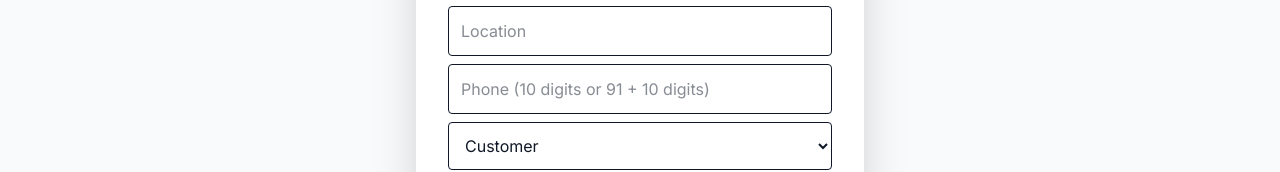
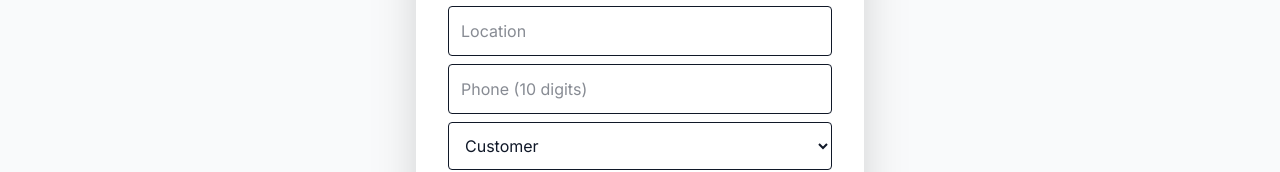
Before and after one commit to ShaikFiroz-developer/hclairline, a React (Vite) app: page /register in a window 1280 px wide. Shown: the part 470-642 px from the top of the page. Built offline with nearby package versions, Linux system fonts and the light colour scheme.

Commit message:
Update Register.jsx

```diff
--- a/src/components/auth/Register.jsx
+++ b/src/components/auth/Register.jsx
@@ -1,3 +1,4 @@
+
 import React, { useMemo, useState } from 'react';
 import { motion } from 'framer-motion';
 import { useNavigate } from 'react-router-dom';
@@ -23,8 +24,8 @@ const Register = ({ darkMode }) => {
   const handleChange = (e) => {
     const { name, value } = e.target;
     if (name === 'phone') {
-      // digits only, no leading +
-      const sanitized = value.replace(/\D/g, '').slice(0, 15);
+      // Allow only digits, max 10
+      const sanitized = value.replace(/\D/g, '').slice(0, 10);
       setFormData({ ...formData, phone: sanitized });
       return;
     }
@@ -41,8 +42,8 @@ const Register = ({ darkMode }) => {
     if (!ageNum || ageNum < 18 || ageNum > 120) e.age = 'Age must be between 18 and 120';
     if (!['M', 'F'].includes(formData.gender)) e.gender = 'Select a gender';
     if (!formData.location || formData.location.trim().length < 2) e.location = 'Enter a valid location';
-    // Indian numbers: either 10 digits (local) or 12 digits starting with 91 (country code without +)
-    if (!/^(91\d{10}|\d{10})$/.test(formData.phone.trim())) e.phone = 'Enter 10 digits (local) or 91 + 10 digits (no +)';
+    // Only 10-digit phone number allowed
+    if (!/^\d{10}$/.test(formData.phone.trim())) e.phone = 'Enter a valid 10-digit phone number';
     if (!['customer', 'employee'].includes(formData.role)) e.role = 'Select a valid role';
     setErrors(e);
     return Object.keys(e).length === 0;
@@ -169,13 +170,13 @@ const Register = ({ darkMode }) => {
           inputMode="numeric"
           value={formData.phone}
           onChange={handleChange}
-          placeholder="Phone (10 digits or 91 + 10 digits)"
+          placeholder="Phone (10 digits)"
           className={`w-full p-3 mb-2 border rounded ${errors.phone ? 'border-red-500' : ''}`}
           required
           aria-invalid={!!errors.phone}
-          pattern="^(91\\d{10}|\\d{10})$"
-          title="Enter 10 digits (local) or 91 followed by 10 digits (numbers only)"
-          maxLength={12}
+          pattern="\d{10}"
+          title="Enter a valid 10-digit phone number"
+          maxLength={10}
         />
         {/* Live phone validation */}
         {errors.phone && <p className="text-red-600 text-sm mb-2">{errors.phone}</p>}
```
